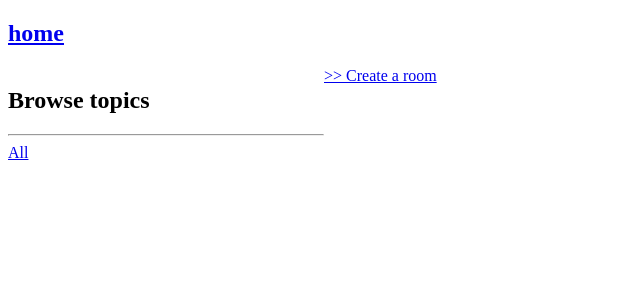
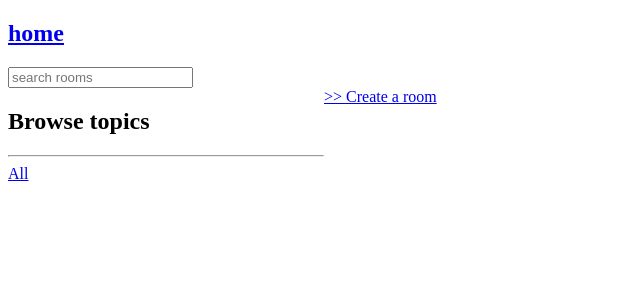
Before and after one commit to Clinton-dev/study-rafiki, a Django app: page /base/ in a window 1280 px wide. Shown: the top 300 px of the page, without its empty margins (0-640 px from the left). Run offline with Django 4.2, Linux system fonts and the light colour scheme; data that the repository does not hold is empty.

Commit message:
Make the search form dynamic

```diff
--- a/base/views.py
+++ b/base/views.py
@@ -1,11 +1,17 @@
 from django.shortcuts import render, redirect
+from django.db.models import Q #allow chaining of queries
 from django.http import HttpResponse
 from .models import Room,Topic
 from .forms import RoomForm
 
 def home(request):
     q = request.GET.get('q') if request.GET.get('q') != None else ''
-    rooms = Room.objects.filter(topic__name__contains=q)
+    rooms = Room.objects.filter(
+        Q(topic__name__icontains=q) |
+        Q(host__username__icontains=q) |
+        Q(description__icontains=q) |
+        Q(name__icontains=q)
+    )
     topics = Topic.objects.all()
 
     context = {
--- a/templates/navbar.html
+++ b/templates/navbar.html
@@ -1,3 +1,6 @@
 <nav>
     <h1><a href="{% url 'home'%}">home</a></h1>
+    <form method="get" action="{% url 'home' %}">
+        <input type="text" name="q" placeholder="search rooms">
+    </form>
 </nav>
```
